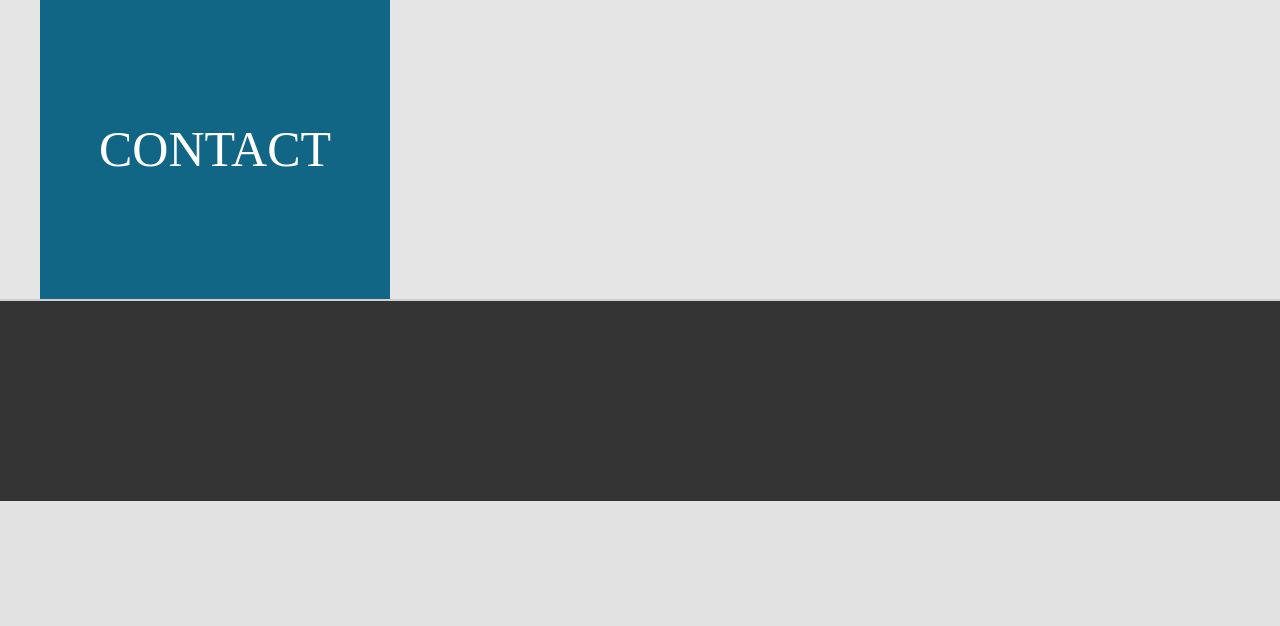
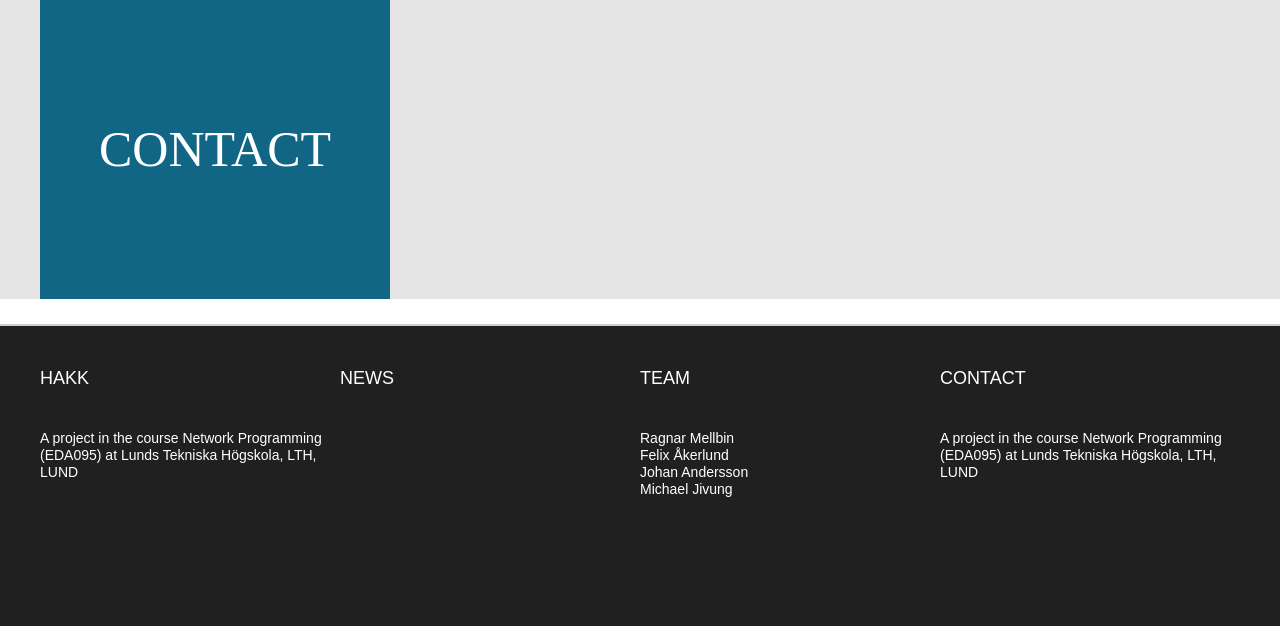
Before and after one commit to brocahontaz/hakksite, a PHP site: page / in a window 1280 px wide. Shown: the part 1846-2472 px from the top of the page. Before the commit the page ends 2347 px from the top, so only its background shows below. Run offline with PHP 8.4, Linux system fonts and the light colour scheme.

Commit message:
Started adding elements to footer.

```diff
--- a/css/stylesheet.css
+++ b/css/stylesheet.css
@@ -28,8 +28,14 @@ line-height: 24px;
 color: #000;
 margin: 20px 0 20px 0;
 }
-h2.white {
+h3{
+font-size: 18px;
+font-family: Corbel, Arial;
+font-weight: normal;
+font-style: none;
+line-height: 24px;
 color: #fff;
+margin: 40px 0 40px 0;
 }
 /* TEXT */
 .breadtext {
@@ -52,6 +58,14 @@ font-family: Corbel, Arial;
 font-weight: normal;
 line-height: 11px;
 color: #000;
+}
+
+.footer_text {
+font-size: 14px;
+font-family: Corbel, Arial;
+font-weight: normal;
+line-height: 17px;
+color: #FFF;
 }
 
 a.top {
@@ -187,7 +201,7 @@ height: 400px;
 background-image: url("../images/background.png");
 background-size: 100%;
 background-position: left top;
-background-color: red;
+background-color: #106684;
 border-radius: 10px;
 margin-left: auto;
 margin-right: auto;
@@ -333,11 +347,27 @@ a.menuobject.active:active {
 */
 #footer_container {
 border-top: 2px solid #cecece;
-background-color: #343434;
+background-color: #202020;
 width: 100%;
-height: 200px;
+height: 300px;
 padding: 0;
 position: relative;
-margin-top: -200px;
+margin-top: -300px;
 clear:both;
 }
+
+#footer_content {
+position: relative;
+width: 1200px;
+height: 300px;
+padding: 0;
+margin-left: auto;
+margin-right: auto;
+}
+
+.footer_content_element {
+float: left;
+width: 290px;
+height: 300px;
+margin-right: 10px;
+}
--- a/index.php
+++ b/index.php
@@ -75,7 +75,7 @@
 				</div>
 			</div>
 
-			<div class="content_element">
+			<div class="content_element" style="margin-bottom: 25px">
 				<a name="contact" class="top"></a>
 				<div class="content_container">
 					<div class="content_header" style="background-color: #106684">
@@ -83,9 +83,40 @@
 					</div>
 				</div>
 			</div>
-
 		</div>
 		<div id="footer_container">
+			<div id="footer_content">
+				<div class="footer_content_element">
+					<h3>HAKK</h3>
+					<p class="footer_text">
+						A project in the course Network Programming (EDA095) at Lunds Tekniska Högskola, LTH, LUND
+					</p>
+				</div>
+
+				<div class="footer_content_element">
+					<h3>NEWS</h3>
+					<p class="footer_text">
+
+					</p>
+				</div>
+
+				<div class="footer_content_element">
+					<h3>TEAM</h3>
+					<p class="footer_text">
+						Ragnar Mellbin <br/>
+						Felix Åkerlund <br/>
+						Johan Andersson <br/>
+						Michael Jivung
+					</p>
+				</div>
+
+				<div class="footer_content_element">
+					<h3>CONTACT</h3>
+					<p class="footer_text">
+						A project in the course Network Programming (EDA095) at Lunds Tekniska Högskola, LTH, LUND
+					</p>
+				</div>
+			</div>
 		</div>
 	</body>
 </html>
```
